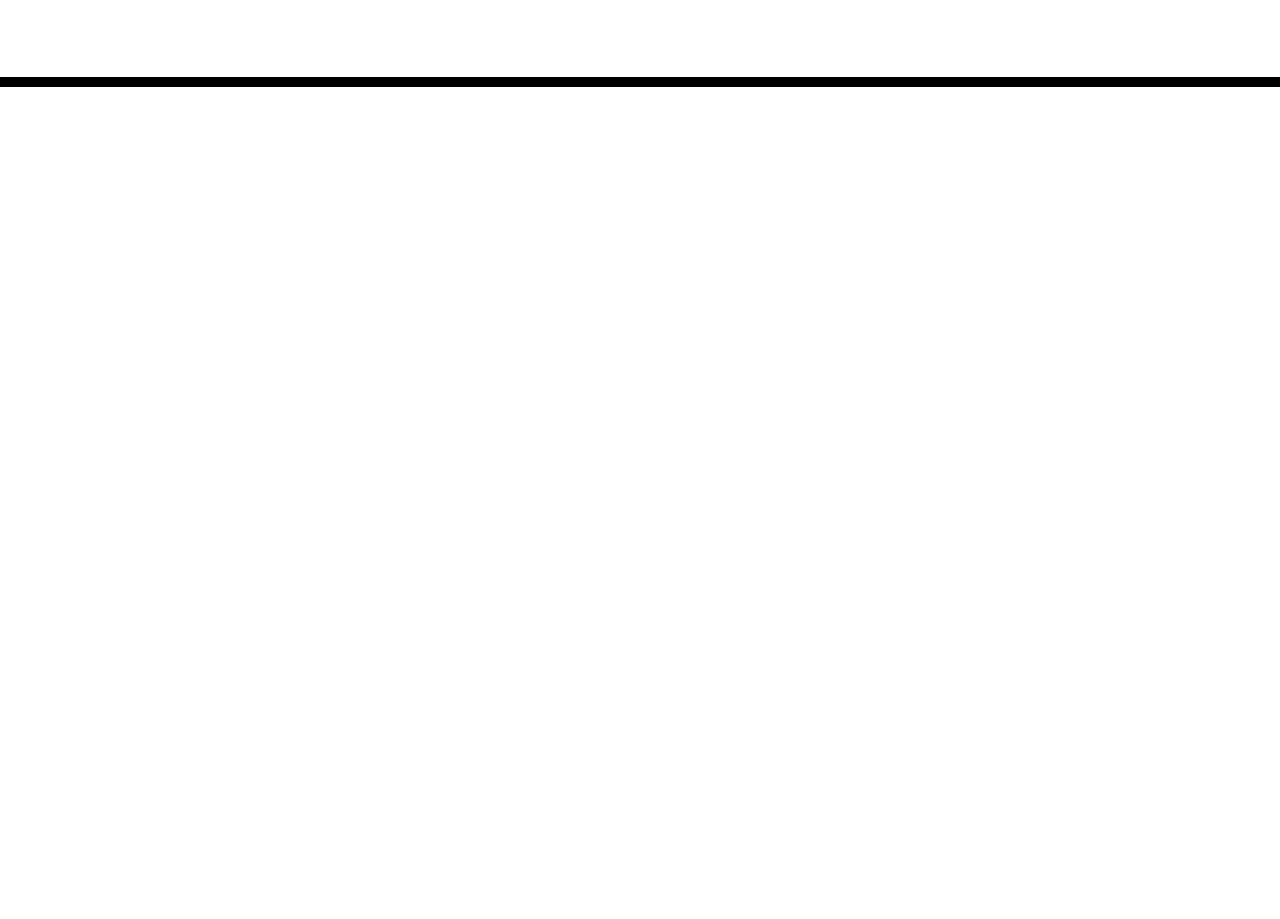
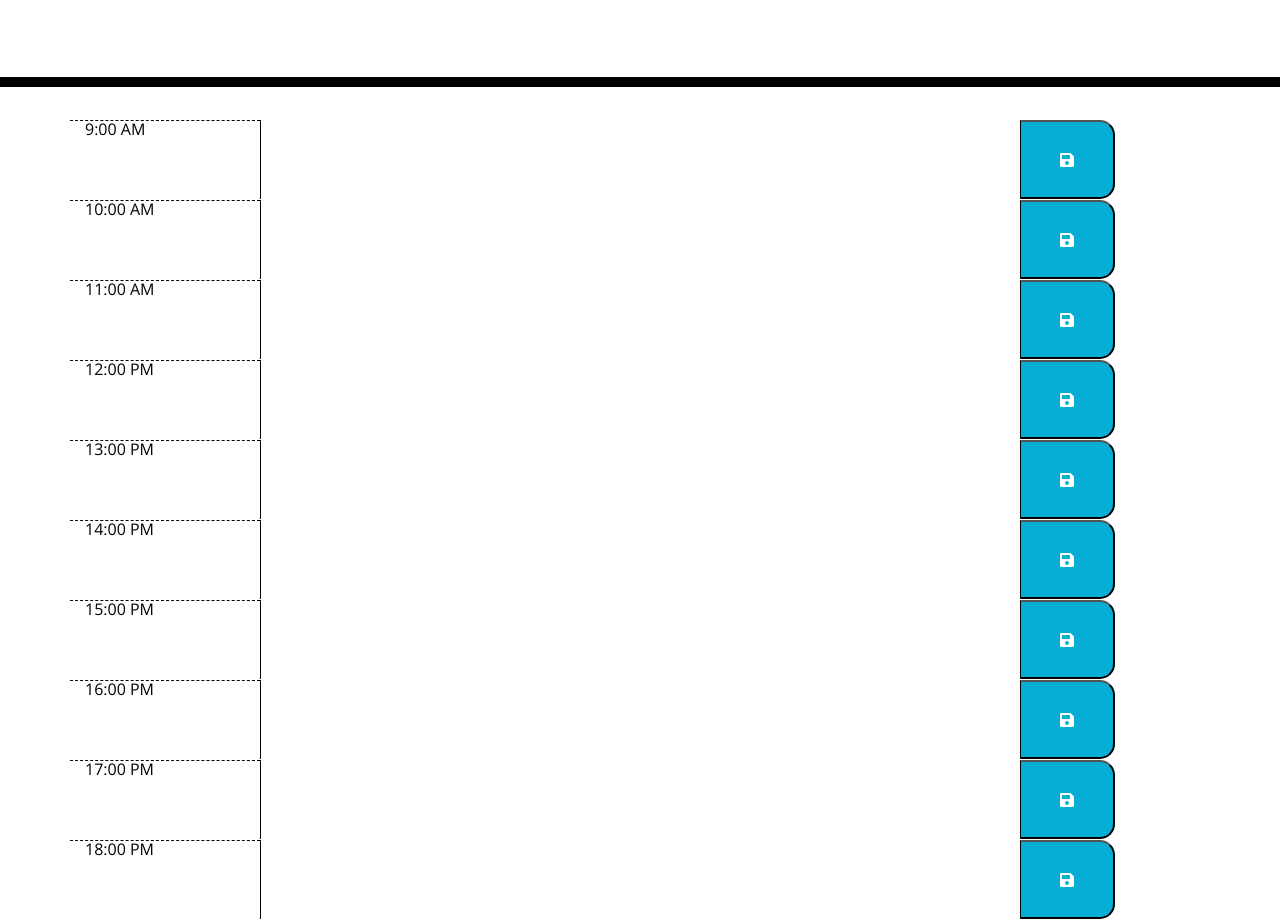
Before and after one commit to ltarnold03/save-the-date, a plain HTML site: page Develop/index.html in a window 1280 px wide. Shown: the part 181-1100 px from the top of the page. Before the commit the page ends 800 px from the top, so only its background shows below. Drawn offline with nearby package versions, Linux system fonts and the light colour scheme.

Commit message:
add timeblocks

```diff
--- a/Develop/index.html
+++ b/Develop/index.html
@@ -30,9 +30,71 @@
     </header>
     <div class="container">
       <!-- Timeblocks go here -->
+      <div class="row">
+        <div class="col-2 hour">9:00 AM</div>
+        <textarea class="col-8"></textarea>
+        <button class="col-2 col-sm-1 saveBtn"><i class="fa fa-save"></i></button>
+      </div>
+
+      <div class="row">
+        <div class="col-2 hour">10:00 AM</div>
+        <textarea class="col-8"></textarea>
+        <button class="col-2 col-sm-1 saveBtn"><i class="fa fa-save"></i></button>
+      </div>
+
+      <div class="row">
+        <div class="col-2 hour">11:00 AM</div>
+        <textarea class="col-8"></textarea>
+        <button class="col-2 col-sm-1 saveBtn"><i class="fa fa-save"></i></button>
+      </div>
+
+      <div class="row">
+        <div class="col-2 hour">12:00 PM</div>
+        <textarea class="col-8"></textarea>
+        <button class="col-2 col-sm-1 saveBtn"><i class="fa fa-save"></i></button>
+      </div>
+
+      <div class="row">
+        <div class="col-2 hour">13:00 PM</div>
+        <textarea class="col-8"></textarea>
+        <button class="col-2 col-sm-1 saveBtn"><i class="fa fa-save"></i></button>
+      </div>
+
+      <div class="row">
+        <div class="col-2 hour">14:00 PM</div>
+        <textarea class="col-8"></textarea>
+        <button class="col-2 col-sm-1 saveBtn"><i class="fa fa-save"></i></button>
+      </div>
+
+      <div class="row">
+        <div class="col-2 hour">15:00 PM</div>
+        <textarea class="col-8"></textarea>
+        <button class="col-2 col-sm-1 saveBtn"><i class="fa fa-save"></i></button>
+      </div>
+
+      <div class="row">
+        <div class="col-2 hour">16:00 PM</div>
+        <textarea class="col-8"></textarea>
+        <button class="col-2 col-sm-1 saveBtn"><i class="fa fa-save"></i></button>
+      </div>
+
+      <div class="row">
+        <div class="col-2 hour">17:00 PM</div>
+        <textarea class="col-8"></textarea>
+        <button class="col-2 col-sm-1 saveBtn"><i class="fa fa-save"></i></button>
+      </div>
+
+      <div class="row">
+        <div class="col-2 hour">18:00 PM</div>
+        <textarea class="col-8"></textarea>
+        <button class="col-2 col-sm-1 saveBtn"><i class="fa fa-save"></i></button>
+      </div>
+
     </div>
+
 
     <script src="https://code.jquery.com/jquery-3.4.1.min.js"></script>
     <script src="https://cdnjs.cloudflare.com/ajax/libs/moment.js/2.24.0/moment.min.js"></script>
+    <script src="./develop/script.js"></script>
   </body>
 </html>
```
Also changed, not shown: Develop/script.js (added, +17 -0 lines).
